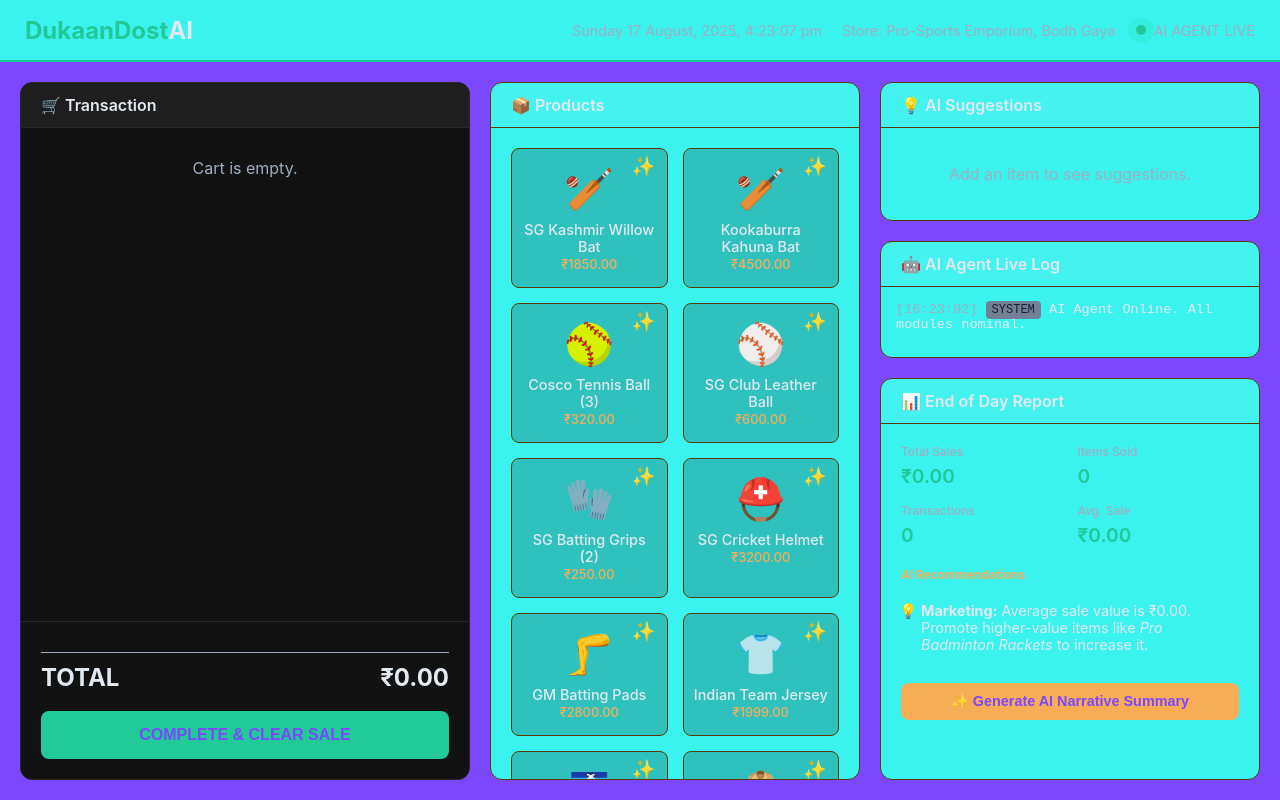
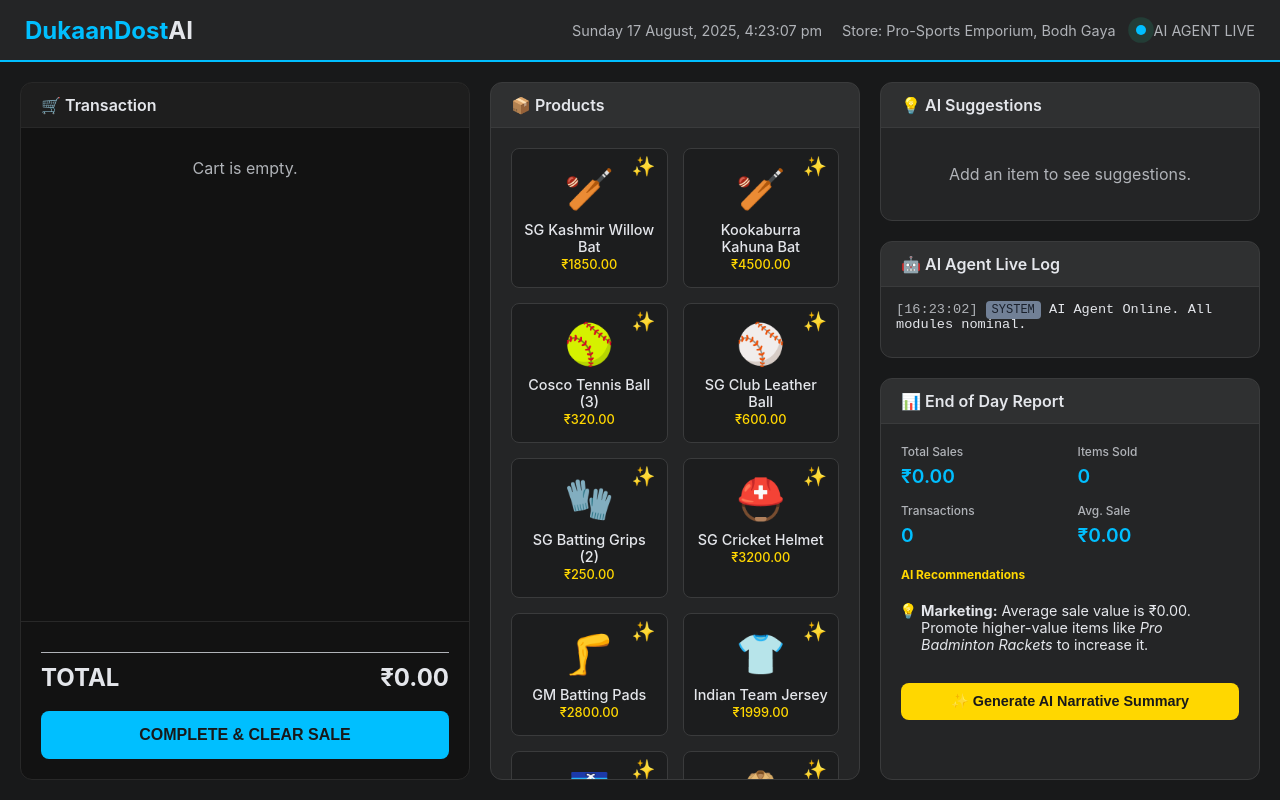
Before and after one commit to sumitks84/my-retail-app, a plain HTML site: page index.html in a window 1280 px wide. Drawn offline with Linux system fonts and the light colour scheme.

Commit message:
Update index.html

```diff
--- a/index.html
+++ b/index.html
@@ -6,15 +6,15 @@
     <title>DukaanDostAI - Live Agent Simulation v5 (Gemini Enhanced)</title>
     <style>
         :root {
-            --bg-main: #7b47ff; /* Dark Orange/Brown */
-            --bg-panel: #3af2ee; /* Lighter Orange/Brown */
+            --bg-main: #18191A; /* Dark Charcoal */
+            --bg-panel: #242526; /* Lighter Charcoal */
             --bg-transaction: #121212; /* Matte Black */
-            --primary: #20C997; /* Sea Green */
-            --secondary: #E2E8F0;
-            --accent: #F6AD55; /* Bright Orange/Yellow */
-            --text-light: #E2E8F0;
-            --text-dark: #A0AEC0;
-            --border-color: #5a3a00;
+            --primary: #00BFFF; /* Vibrant Blue */
+            --secondary: #E4E6EB; /* Off-White Text */
+            --accent: #FFD700; /* Golden Yellow */
+            --text-light: #E4E6EB;
+            --text-dark: #B0B3B8; /* Dimmer Grey Text */
+            --border-color: #3A3B3C;
         }
 
         @import url('https://fonts.googleapis.com/css2?family=Roboto+Mono:wght@400;500&family=Inter:wght@400;500;600&display=swap');
```
